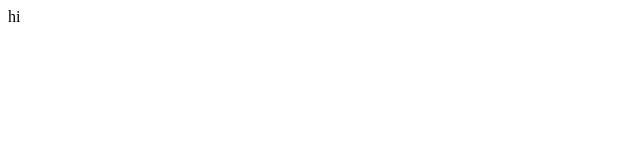
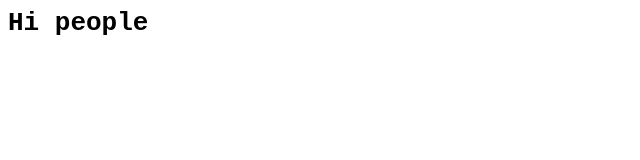
Before and after one commit to DavidF9/Davidf9.github.io, a plain HTML site: page index.html in a window 1280 px wide. Shown: the whole page, without its empty margins (0-640 px from the left). Drawn offline with Linux system fonts and the light colour scheme.

Commit message:
Added css

```diff
--- /dev/null
+++ b/css/style.css
@@ -0,0 +1,4 @@
+h1{
+	color: Black;
+	font-family: monospace;
+}
--- a/index.html
+++ b/index.html
@@ -1,6 +1,9 @@
 <html>
+<head>
+ 	<link type="text/css" rel="stylesheet" href="css/style.css"/>
+
+</head>
 <body>
-
- <p>hi</p>
-
- </body>
+     <h1>Hi people</h1>
+</body>
+</html>
```
